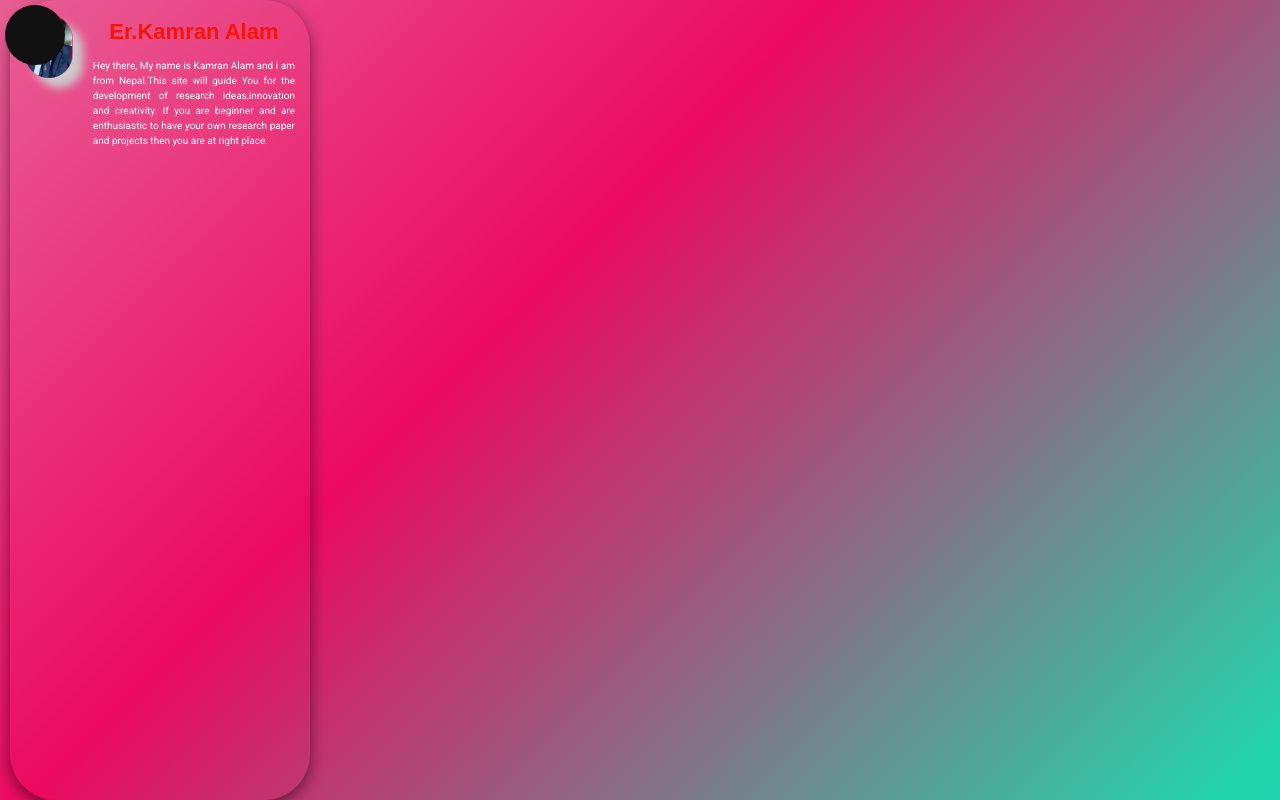
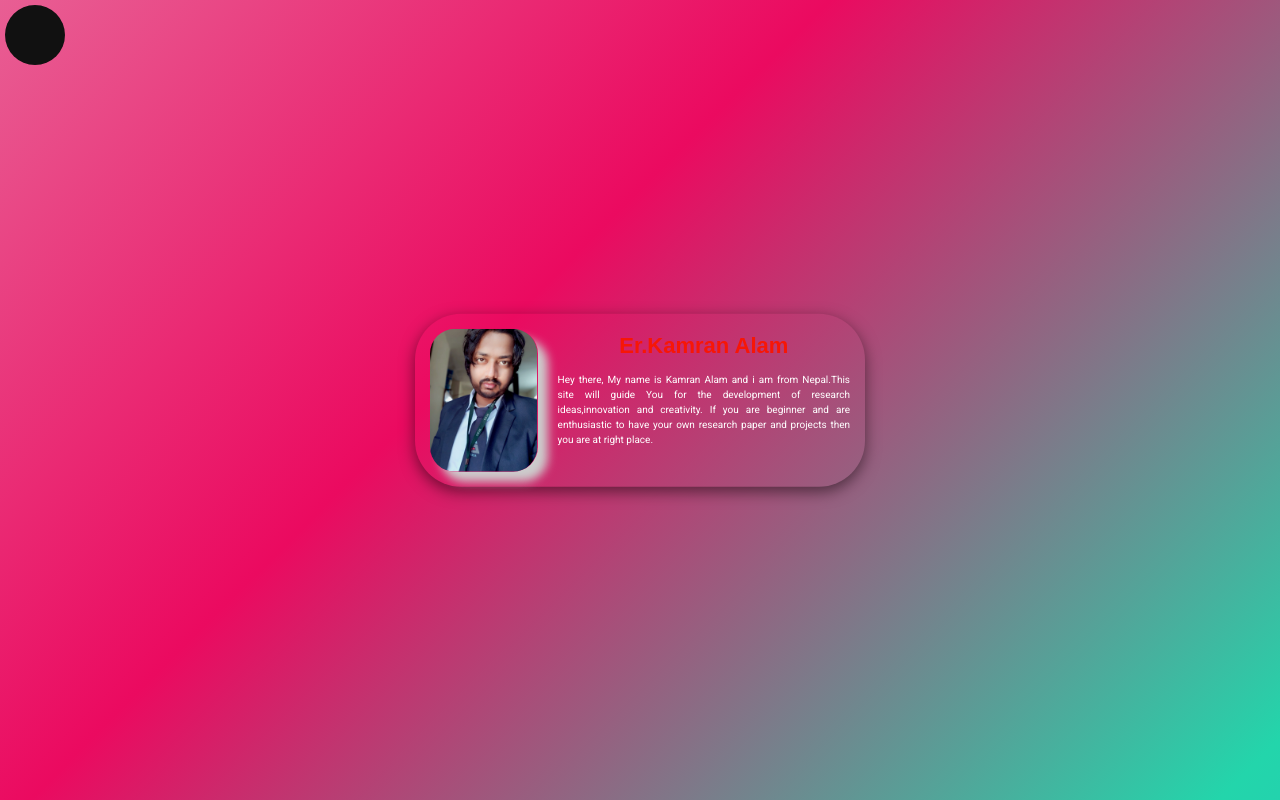
Before and after one commit to kamrannt/kamran, a plain HTML site: page index2.html in a window 1280 px wide. Drawn offline with Linux system fonts and the light colour scheme; a web font is replaced by a local one.

Commit message:
Update new.css

```diff
--- a/css/new.css
+++ b/css/new.css
@@ -12,12 +12,12 @@ text-align: center;
 
 .box
 {
-position: relative;
+position: absolute;
 
 top: 50%;
 left: 50%;
 transform: translate(-50%,-50%);
-width: 300px;
+width: 450px;
 padding: 15px;
 box-sizing: border-box;
 border-radius:46px;
@@ -112,7 +112,7 @@ text-align: justify;
 	font-size: 2rem;
 	font-weight: 100;
 }  */
-@media(min-width:700px){
+@media(min-width:1280px){
 .grid{
     display:grid;
     grid-template-columns:1fr 1fr 1fr 1fr;
```
